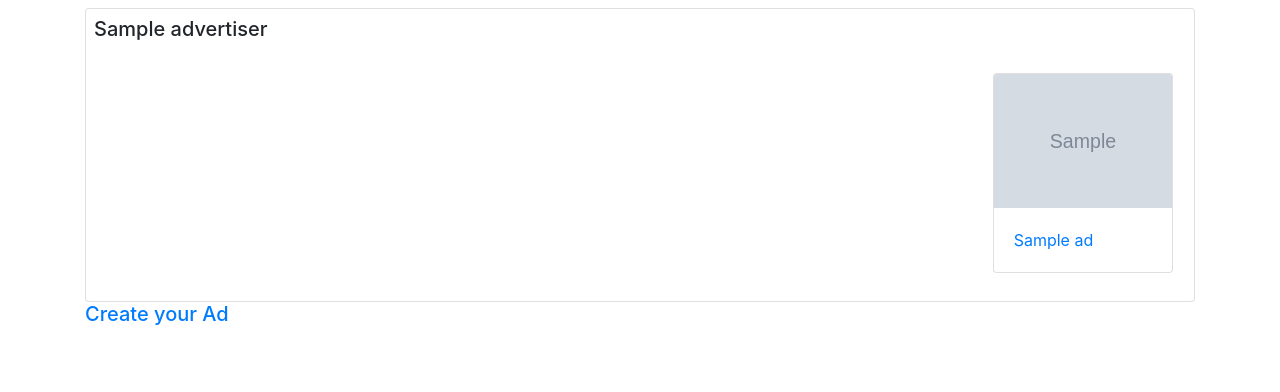
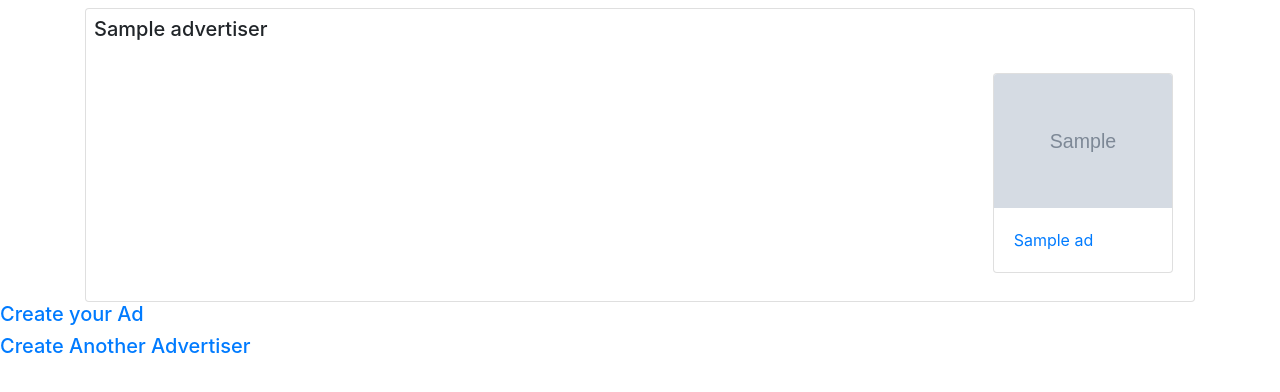
Before and after one commit to aliraad79/Yektanet0, a Django app: page /ad/all in a window 1280 px wide. Shown: the top 392 px of the page. Run offline with Django 3.2, Linux system fonts and the light colour scheme; tables that the repository leaves empty hold one stand-in row (values such as "Sample post"); grey boxes marked "Sample" are stand-in pictures; some libraries are stand-ins or nearby versions.

Commit message:
add create advertiser link to home page

```diff
--- a/advertiser_mangement/templates/advertiser_mangement/ads.html
+++ b/advertiser_mangement/templates/advertiser_mangement/ads.html
@@ -28,7 +28,9 @@
             </div>
         </div>
     {% endfor %}
-    <h5><a href="{% url 'create-ad' %}">Create your Ad</a></h5>
 </div>
+<h5><a href="{% url 'create-ad' %}">Create your Ad</a></h5>
+<h5><a href="{% url 'create-advertiser' %}">Create Another Advertiser</a></h5>
+
 </body>
 </html>
```
